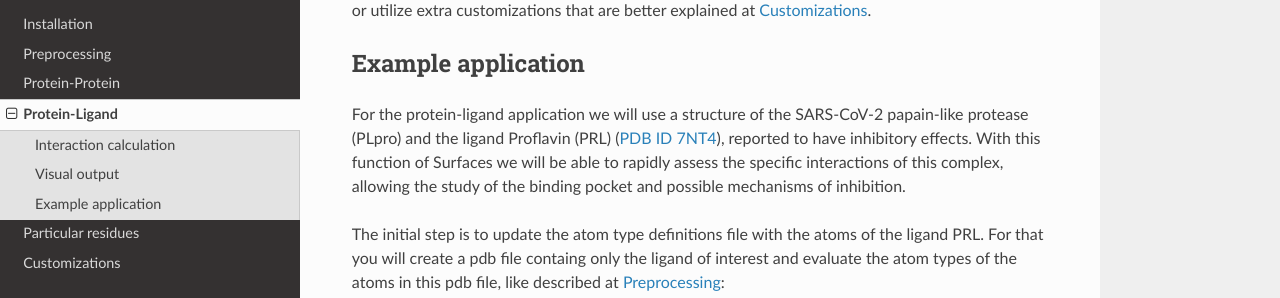
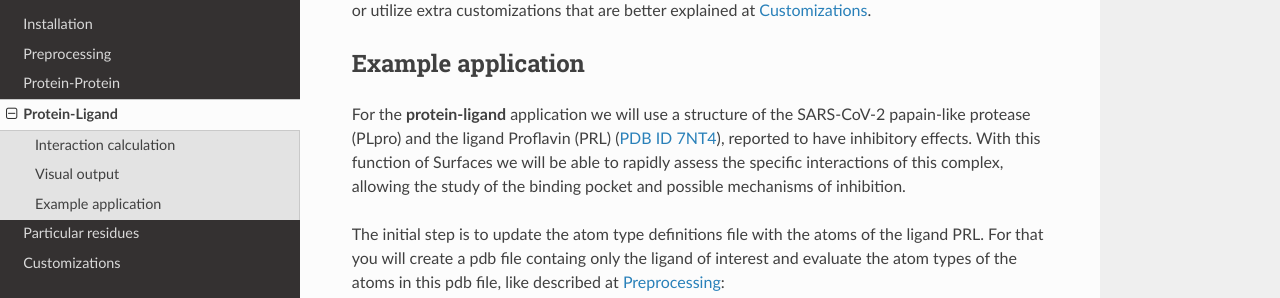
Before and after one commit to nataliateruel/Surfaces_tutorial, a Sphinx documentation site: the page built from docs/source/Protein-ligand.rst, in a window 1280 px wide and 900 px high, scrolled down 421 px. Shown: the part 153-451 px from the top of the window. Built offline with Sphinx 7.4.7 and the Read the Docs theme 2.0.0, drawn with Linux system fonts in a browser that asks for light colours.

```diff
--- a/docs/source/Protein-ligand.rst
+++ b/docs/source/Protein-ligand.rst
@@ -22,7 +22,7 @@ or utilize extra customizations that are better explained at `Customizations <ht
 Example application
 ----------------
 
-For the protein-ligand application we will use a structure of the SARS-CoV-2 papain-like protease (PLpro) and the ligand Proflavin (PRL) (`PDB ID 7NT4 <https://www.rcsb.org/structure/7NT4>`_), reported to have inhibitory effects. With this function of Surfaces we will be able to rapidly assess the specific interactions of this complex, allowing the study of the binding pocket and possible mechanisms of inhibition.
+For the **protein-ligand** application we will use a structure of the SARS-CoV-2 papain-like protease (PLpro) and the ligand Proflavin (PRL) (`PDB ID 7NT4 <https://www.rcsb.org/structure/7NT4>`_), reported to have inhibitory effects. With this function of Surfaces we will be able to rapidly assess the specific interactions of this complex, allowing the study of the binding pocket and possible mechanisms of inhibition.
 
 The initial step is to update the atom type definitions file with the atoms of the ligand PRL. For that you will create a pdb file containg only the ligand of interest and evaluate the atom types of the atoms in this pdb file, like described at `Preprocessing <https://surfaces-tutorial.readthedocs.io/en/latest/Preprocessing.html#ligands>`_::
 
```
